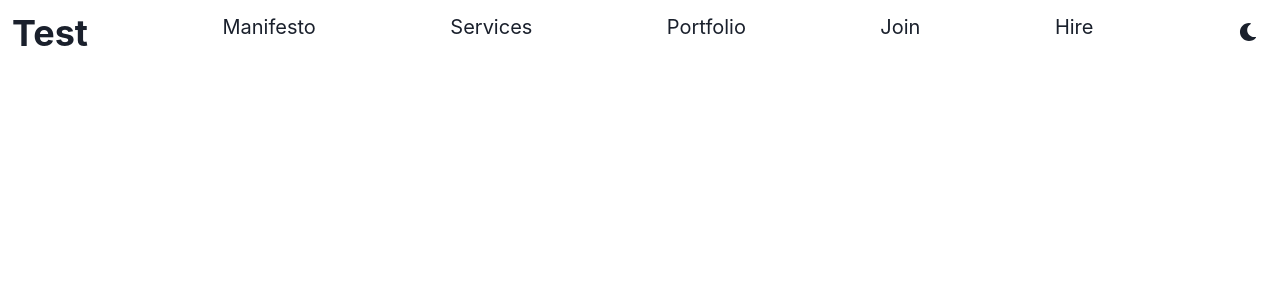
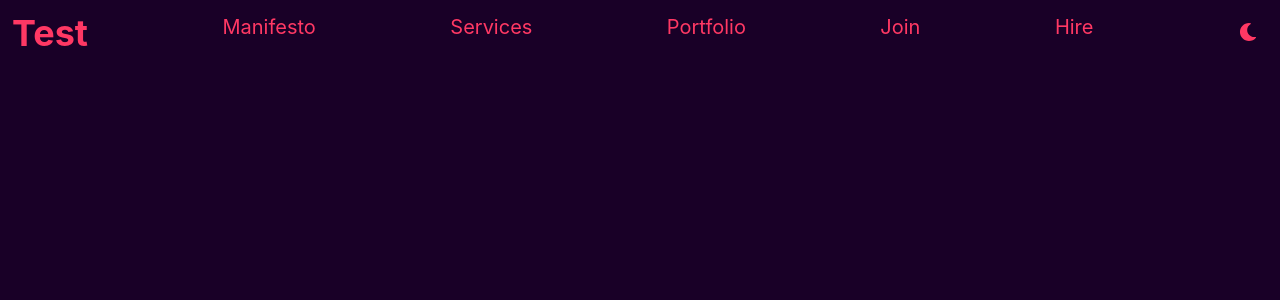
Before and after one commit to kevinyc-dri/origin-stories, a React (Create React App) app: page / in a window 1280 px wide. Shown: the top 300 px of the page. Built offline with nearby package versions, Linux system fonts and the light colour scheme.

Commit message:
changed font color and background color

```diff
--- a/src/App.js
+++ b/src/App.js
@@ -14,8 +14,12 @@ import { ColorModeSwitcher } from './ColorModeSwitcher';
 
 function App() {
   return (
-    <ChakraProvider theme={theme}>
-      <Box textAlign="center" fontSize="xl">
+    <ChakraProvider theme={theme} >
+      <Box
+        textAlign="center"
+        fontSize="xl"
+        color='#FF3864'
+        backgroundColor='#190027'>
         <Grid minH="100vh" p={3}>
           <Stack as="nav" direction={["row"]} spacing={8} justifyContent="space-between">
             <Heading justifyContent="left">Test</Heading>
```
